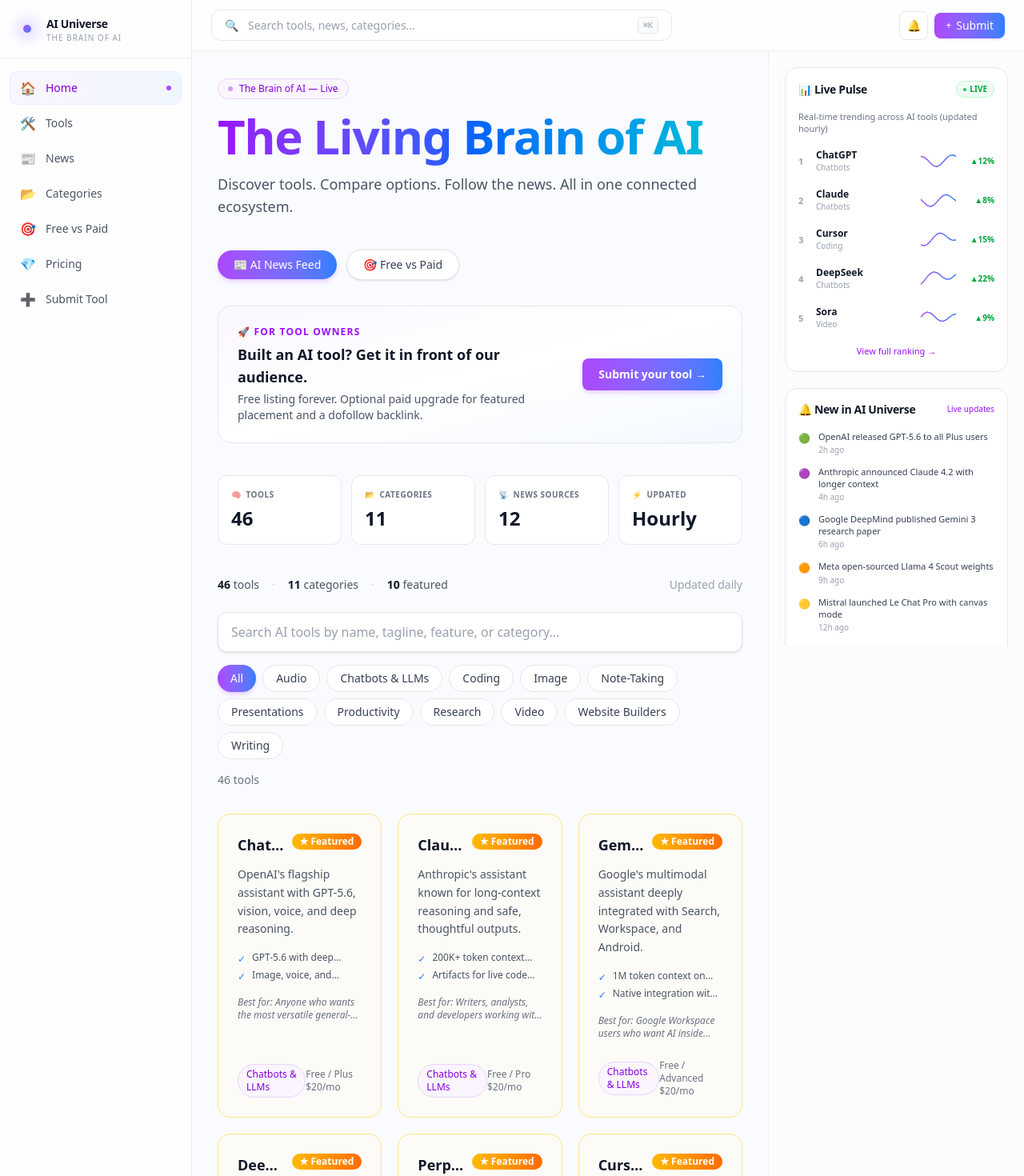
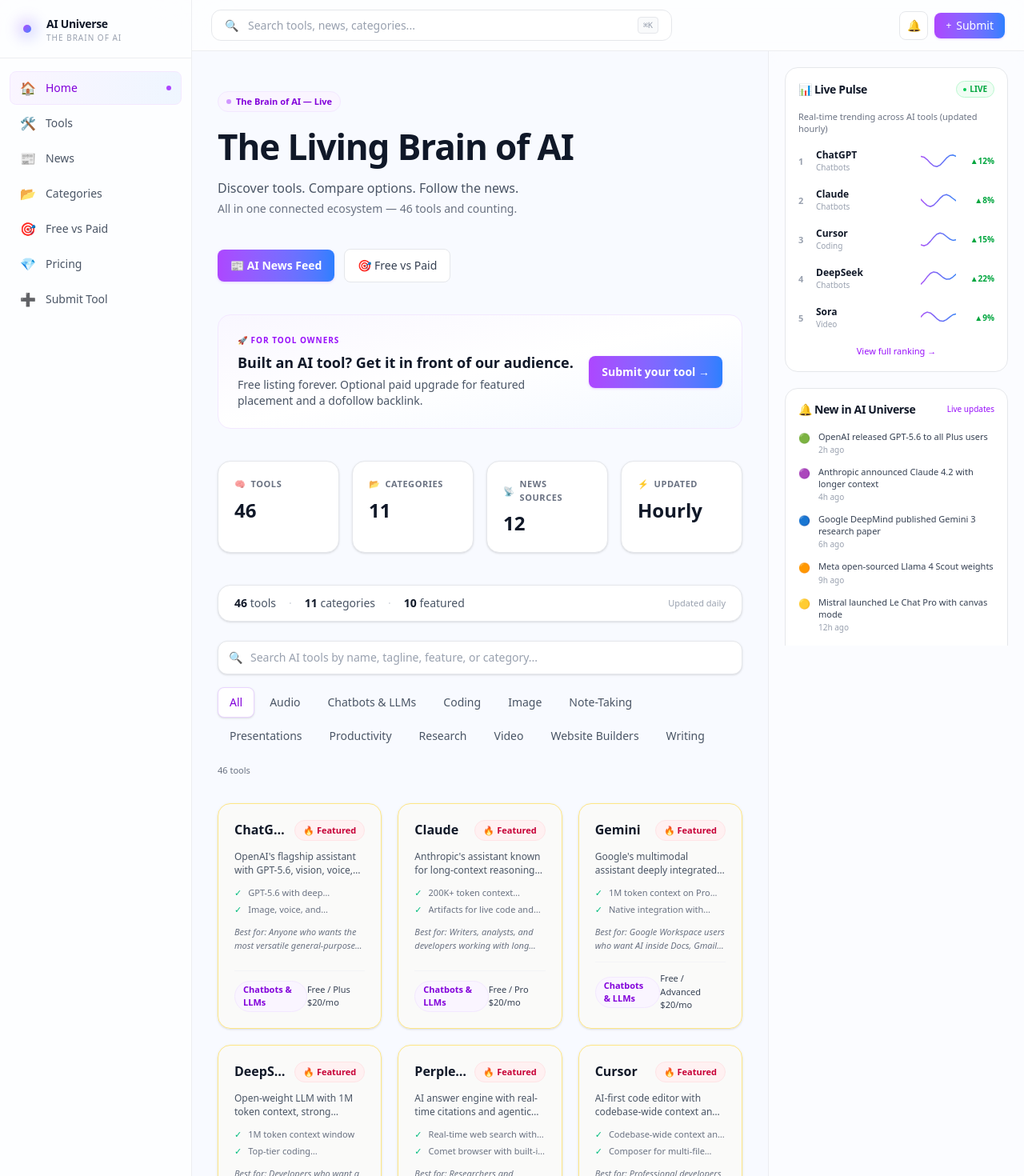
Before and after one commit to GauravBhatiatry1990/ai-universe, a Next.js app: page / in a window 1280 px wide. Shown: the top 1470 px of the page at 80% size. Built offline with nearby package versions, Linux system fonts and the light colour scheme.

Commit message:
feat: apply Free vs Paid design language to homepage

```diff
--- a/app/globals.css
+++ b/app/globals.css
@@ -6,7 +6,7 @@
 
 html,
 body {
-  background-color: #fafbff;
+  background-color: #F8FAFF;
   color: #111827;
   -webkit-font-smoothing: antialiased;
   -moz-osx-font-smoothing: grayscale;
--- a/app/page.tsx
+++ b/app/page.tsx
@@ -8,48 +8,48 @@ import Link from 'next/link';
 export default function Home() {
   return (
     <AppShell rightRail={<LivePulse />}>
-      <div className="px-4 lg:px-8 py-8 max-w-5xl mx-auto">
+      <div className="px-4 lg:px-8 py-8 max-w-[1100px] mx-auto">
         {/* Hero */}
-        <div className="mb-10">
-          <div className="inline-flex items-center gap-2 px-3 py-1 rounded-full border border-purple-200 bg-purple-50 text-purple-700 text-xs font-medium mb-4">
+        <section className="mb-10 pt-4">
+          <div className="inline-flex items-center gap-1.5 px-2.5 py-1 rounded-full bg-purple-50 border border-purple-100 text-purple-700 text-[11px] font-semibold mb-4">
             <span className="w-1.5 h-1.5 rounded-full bg-purple-500 animate-pulse" />
             The Brain of AI — Live
           </div>
-          <h1 className="text-5xl md:text-6xl font-black tracking-tight mb-4 leading-none">
-            <span className="bg-gradient-to-r from-purple-600 via-blue-600 to-cyan-500 bg-clip-text text-transparent">
-              The Living Brain of AI
-            </span>
+          <h1 className="text-4xl md:text-[44px] font-semibold tracking-tight leading-tight text-gray-900 mb-3">
+            The Living Brain of AI
           </h1>
-          <p className="text-lg text-gray-600 max-w-2xl">
-            Discover tools. Compare options. Follow the news. All in one
-            connected ecosystem.
+          <p className="text-base text-gray-600 mb-1">
+            Discover tools. Compare options. Follow the news.
           </p>
-        </div>
+          <p className="text-sm text-gray-500">
+            All in one connected ecosystem — {agents.length} tools and counting.
+          </p>
+        </section>
 
         {/* Quick action buttons */}
-        <div className="flex items-center gap-3 flex-wrap mb-8">
+        <div className="flex items-center gap-3 flex-wrap mb-10">
           <Link
             href="/news"
-            className="inline-flex items-center gap-2 rounded-full bg-gradient-to-r from-purple-500 to-blue-500 hover:from-purple-600 hover:to-blue-600 text-white text-sm font-medium px-5 py-2 transition shadow-md shadow-purple-200"
+            className="inline-flex items-center gap-2 rounded-lg bg-gradient-to-r from-purple-500 to-blue-500 hover:from-purple-600 hover:to-blue-600 text-white text-sm font-semibold px-4 py-2.5 transition shadow-sm shadow-purple-200"
           >
             📰 AI News Feed
           </Link>
           <Link
             href="/free-vs-paid"
-            className="inline-flex items-center gap-2 rounded-full border border-gray-200 bg-white hover:bg-gray-50 text-gray-700 hover:text-gray-900 text-sm font-medium px-5 py-2 transition shadow-sm"
+            className="inline-flex items-center gap-2 rounded-lg border border-gray-200 bg-white hover:bg-gray-50 text-gray-700 hover:text-gray-900 text-sm font-medium px-4 py-2.5 transition"
           >
             🎯 Free vs Paid
           </Link>
         </div>
 
         {/* For tool owners */}
-        <div className="rounded-2xl border border-gray-200 bg-gradient-to-br from-purple-50/60 via-white to-blue-50/60 p-6 mb-10">
+        <div className="rounded-2xl border border-purple-100 bg-gradient-to-br from-purple-50/60 via-white to-blue-50/60 p-6 mb-10">
           <div className="flex flex-col sm:flex-row items-start sm:items-center gap-4">
             <div className="flex-1">
-              <p className="text-xs font-bold text-purple-600 tracking-widest uppercase mb-1.5">
+              <p className="text-[10px] font-bold text-purple-600 tracking-widest uppercase mb-1.5">
                 🚀 For tool owners
               </p>
-              <h3 className="text-lg font-bold text-gray-900 mb-1">
+              <h3 className="text-lg font-semibold text-gray-900 mb-1">
                 Built an AI tool? Get it in front of our audience.
               </h3>
               <p className="text-sm text-gray-600">
@@ -59,7 +59,7 @@ export default function Home() {
             </div>
             <Link
               href="/submit"
-              className="inline-flex items-center gap-1.5 rounded-lg bg-gradient-to-r from-purple-500 to-blue-500 hover:from-purple-600 hover:to-blue-600 text-white text-sm font-semibold px-5 py-2.5 transition shadow-md shadow-purple-200 whitespace-nowrap"
+              className="inline-flex items-center gap-1.5 rounded-lg bg-gradient-to-r from-purple-500 to-blue-500 hover:from-purple-600 hover:to-blue-600 text-white text-sm font-semibold px-4 py-2.5 transition shadow-sm shadow-purple-200 whitespace-nowrap"
             >
               Submit your tool →
             </Link>
@@ -67,7 +67,7 @@ export default function Home() {
         </div>
 
         {/* Stats bar */}
-        <div className="grid grid-cols-2 sm:grid-cols-4 gap-3 mb-10">
+        <div className="grid grid-cols-2 sm:grid-cols-4 gap-4 mb-10">
           {[
             { label: 'Tools', value: agents.length, icon: '🧠' },
             { label: 'Categories', value: 11, icon: '📂' },
@@ -76,9 +76,9 @@ export default function Home() {
           ].map((s) => (
             <div
               key={s.label}
-              className="rounded-xl border border-gray-200 bg-white p-4"
+              className="rounded-2xl border border-gray-200 bg-white p-5 shadow-sm"
             >
-              <div className="flex items-center gap-1.5 text-[10px] font-semibold text-gray-500 uppercase tracking-wider mb-1.5">
+              <div className="flex items-center gap-1.5 text-[11px] font-semibold text-gray-500 uppercase tracking-wider mb-2">
                 <span>{s.icon}</span>
                 <span>{s.label}</span>
               </div>
@@ -92,7 +92,7 @@ export default function Home() {
           <AgentExplorer agents={agents} />
         </div>
 
-        {/* Newsletter */}
+        {/* Newsletter — deliberate dark contrast card. See note below. */}
         <div className="mt-16">
           <NewsletterSignup />
         </div>
--- a/components/AgentExplorer.tsx
+++ b/components/AgentExplorer.tsx
@@ -54,8 +54,8 @@ export default function AgentExplorer({ agents }: { agents: Agent[] }) {
 
   return (
     <>
-      {/* Stats bar */}
-      <div className="mb-6 flex items-center justify-between text-sm">
+      {/* Context bar */}
+      <div className="mb-6 rounded-2xl border border-gray-200 bg-white px-5 py-3 flex items-center justify-between text-sm shadow-sm">
         <div className="flex items-center gap-4 text-gray-600">
           <span>
             <span className="font-semibold text-gray-900">{agents.length}</span> tools
@@ -73,24 +73,26 @@ export default function AgentExplorer({ agents }: { agents: Agent[] }) {
             featured
           </span>
         </div>
-        <span className="text-gray-400">Updated daily</span>
+        <span className="text-[11px] text-gray-400">Updated daily</span>
       </div>
 
-      {/* Search */}
+      {/* Search + filters */}
       <div className="mb-8 space-y-4">
-        <div className="relative group">
-          <div className="absolute inset-0 rounded-xl bg-gradient-to-r from-purple-400/30 via-blue-400/30 to-cyan-400/30 opacity-0 group-focus-within:opacity-100 blur transition" />
+        <div className="relative">
+          <span className="absolute left-3.5 top-1/2 -translate-y-1/2 text-gray-400 text-sm pointer-events-none">
+            🔍
+          </span>
           <input
             type="text"
             value={query}
             onChange={(e) => setQuery(e.target.value)}
             placeholder="Search AI tools by name, tagline, feature, or category..."
-            className="relative w-full rounded-xl border border-gray-200 bg-white px-4 py-3 text-base text-gray-900 placeholder-gray-400 shadow-sm focus:border-purple-400 focus:outline-none transition"
+            className="w-full rounded-xl border border-gray-200 bg-white pl-10 pr-4 py-2.5 text-sm text-gray-900 placeholder-gray-400 shadow-sm focus:border-purple-300 focus:ring-2 focus:ring-purple-100 focus:outline-none transition"
           />
         </div>
 
-        {/* Category pills */}
-        <div className="flex flex-wrap gap-2">
+        {/* Category tabs */}
+        <div className="flex flex-wrap gap-1">
           {categories.map((c) => {
             const active = c === category;
             return (
@@ -98,10 +100,10 @@ export default function AgentExplorer({ agents }: { agents: Agent[] }) {
                 key={c}
                 onClick={() => setCategory(c)}
                 className={
-                  "rounded-full px-4 py-1.5 text-sm font-medium transition " +
+                  "rounded-lg px-3.5 py-2 text-sm font-medium transition " +
                   (active
-                    ? "bg-gradient-to-r from-purple-500 to-blue-500 text-white shadow-md shadow-purple-500/20"
-                    : "border border-gray-200 bg-white text-gray-700 hover:bg-gray-50 hover:border-gray-300")
+                    ? "bg-white text-purple-700 border border-purple-200 shadow-sm"
+                    : "text-gray-600 hover:text-gray-900 hover:bg-white/60 border border-transparent")
                 }
               >
                 {c}
@@ -111,7 +113,7 @@ export default function AgentExplorer({ agents }: { agents: Agent[] }) {
         </div>
 
         {/* Count + category link */}
-        <div className="flex items-center gap-3 flex-wrap text-sm">
+        <div className="flex items-center gap-3 flex-wrap text-[11px]">
           <span className="text-gray-500">
             {filtered.length} tool{filtered.length !== 1 ? "s" : ""}
             {category !== "All" ? ` in ${category}` : ""}
@@ -120,7 +122,7 @@ export default function AgentExplorer({ agents }: { agents: Agent[] }) {
           {category !== "All" && (
             <Link
               href={`/category/${slugify(category)}`}
-              className="text-purple-600 hover:text-purple-700 font-medium"
+              className="text-purple-600 hover:text-purple-700 font-semibold"
             >
               Open category page →
             </Link>
@@ -138,10 +140,10 @@ export default function AgentExplorer({ agents }: { agents: Agent[] }) {
                 key={agent.id}
                 href={`/agent/${agent.slug}`}
                 className={
-                  "group relative rounded-2xl border p-6 flex flex-col transition " +
+                  "group relative rounded-2xl border p-5 flex flex-col transition shadow-sm " +
                   (agent.featured
-                    ? "bg-amber-50/40 border-amber-200 hover:border-amber-300 hover:shadow-lg hover:shadow-amber-100"
-                    : "bg-white border-gray-200 hover:border-purple-200 hover:shadow-lg hover:shadow-purple-100/50")
+                    ? "bg-amber-50/30 border-amber-200 hover:border-amber-300"
+                    : "bg-white border-gray-200 hover:border-purple-200")
                 }
               >
                 <div className="flex justify-between items-start mb-3 gap-2">
@@ -152,35 +154,35 @@ export default function AgentExplorer({ agents }: { agents: Agent[] }) {
                         alt=""
                         width={28}
                         height={28}
-                        className="rounded-md shrink-0 bg-white object-contain"
+                        className="rounded-md shrink-0 bg-white object-contain border border-gray-100 p-0.5"
                         onError={(e) => {
                           (e.target as HTMLImageElement).style.display = 'none';
                         }}
                       />
                     )}
-                    <h2 className="text-lg font-semibold text-gray-900 group-hover:text-purple-600 transition truncate">
+                    <h2 className="text-base font-semibold text-gray-900 group-hover:text-purple-700 transition truncate">
                       {agent.name}
                     </h2>
                   </div>
                   {agent.featured && (
-                    <span className="bg-gradient-to-r from-amber-400 to-orange-500 text-white text-xs font-bold px-2.5 py-0.5 rounded-full whitespace-nowrap">
-                      ★ Featured
+                    <span className="inline-flex items-center gap-1 rounded-full bg-rose-50 border border-rose-100 text-rose-700 text-[11px] font-semibold px-2.5 py-1 whitespace-nowrap">
+                      🔥 Featured
                     </span>
                   )}
                 </div>
 
-                <p className="text-gray-600 mb-4 text-sm leading-relaxed">
+                <p className="text-xs text-gray-600 mb-3 leading-snug line-clamp-2">
                   {agent.tagline}
                 </p>
 
                 {agent.features && agent.features.length > 0 && (
-                  <ul className="mb-4 space-y-1">
+                  <ul className="mb-3 space-y-1">
                     {agent.features.slice(0, 2).map((f) => (
                       <li
                         key={f}
-                        className="flex items-start gap-2 text-xs text-gray-600"
+                        className="flex items-start gap-2 text-[11px] text-gray-500"
                       >
-                        <span className="text-blue-500 mt-0.5">✓</span>
+                        <span className="text-emerald-500">✓</span>
                         <span className="line-clamp-1">{f}</span>
                       </li>
                     ))}
@@ -188,16 +190,18 @@ export default function AgentExplorer({ agents }: { agents: Agent[] }) {
                 )}
 
                 {agent.bestFor && (
-                  <p className="text-xs text-gray-500 italic mb-4 line-clamp-2">
+                  <p className="text-[11px] text-gray-500 italic mb-3 line-clamp-2">
                     Best for: {agent.bestFor}
                   </p>
                 )}
 
-                <div className="mt-auto flex items-center justify-between pt-2">
-                  <span className="inline-block rounded-full border border-purple-200 bg-purple-50 px-2.5 py-1 text-xs font-medium text-purple-700">
+                <div className="mt-auto flex items-center justify-between pt-3 border-t border-gray-100">
+                  <span className="inline-flex items-center rounded-full border border-purple-100 bg-purple-50 px-2.5 py-0.5 text-[11px] font-semibold text-purple-700">
                     {agent.category}
                   </span>
-                  <span className="text-xs text-gray-500">{agent.pricing}</span>
+                  <span className="text-[11px] font-medium text-gray-700">
+                    {agent.pricing}
+                  </span>
                 </div>
               </Link>
             );
@@ -205,13 +209,13 @@ export default function AgentExplorer({ agents }: { agents: Agent[] }) {
         </div>
       ) : (
         <div className="py-16 text-center">
-          <p className="text-gray-500 text-lg">No tools match your search.</p>
+          <p className="text-gray-500 text-base mb-4">No tools match your search.</p>
           <button
             onClick={() => {
               setQuery("");
               setCategory("All");
             }}
-            className="mt-4 text-purple-600 hover:text-purple-700 font-medium text-sm"
+            className="inline-flex items-center gap-1.5 rounded-lg border border-gray-200 bg-white hover:bg-gray-50 text-gray-600 text-[11px] font-medium px-3 py-1.5 transition"
           >
             Clear filters
           </button>
--- a/components/AppShell.tsx
+++ b/components/AppShell.tsx
@@ -30,7 +30,7 @@ export default function AppShell({
   };
 
   return (
-    <div className="min-h-screen flex bg-[#fafbff]">
+    <div className="min-h-screen flex bg-[#F8FAFF]">
       {/* ─── SIDEBAR ─── */}
       <aside className="hidden lg:flex flex-col w-60 shrink-0 border-r border-gray-200/70 bg-white/70 backdrop-blur-xl">
         {/* Logo */}
```
